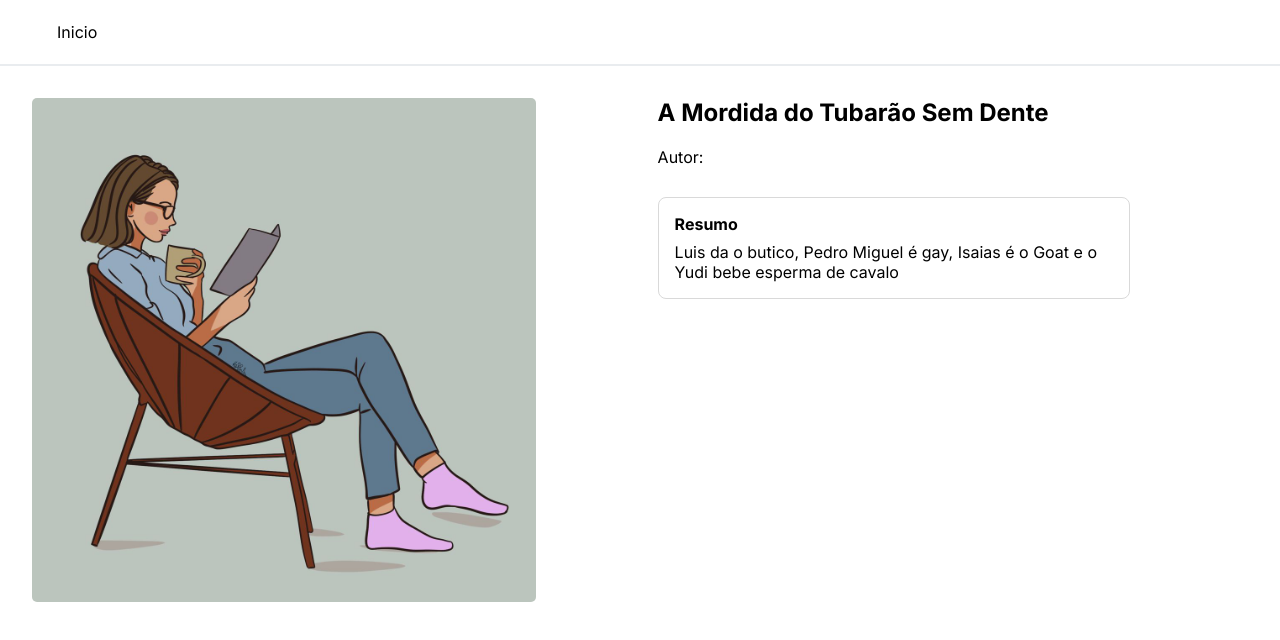
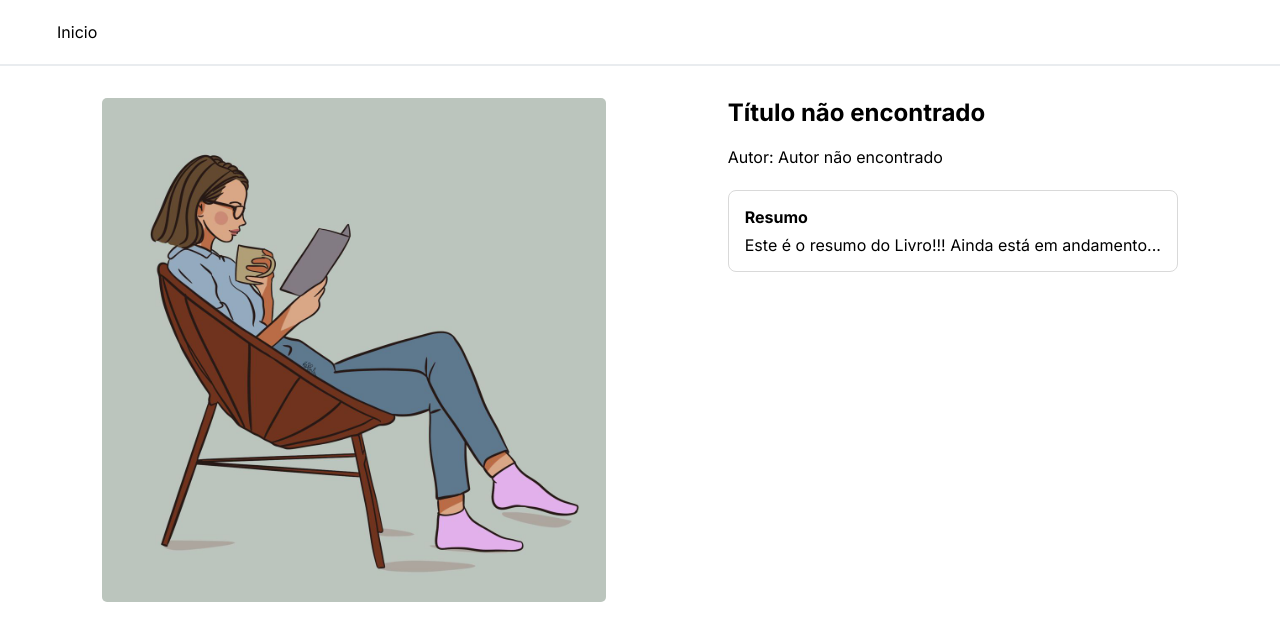
Before and after one commit to Isaias00C/Tree-Library, a plain HTML site: page FrontEnd/pages/livro.html in a window 1280 px wide. Drawn offline with Linux system fonts and the light colour scheme; some icons are missing.

Commit message:
Add livro.js, att pages and styles

```diff
--- /dev/null
+++ b/FrontEnd/JSs/livro.js
@@ -0,0 +1,23 @@
+ // Garante que o script só rode depois que a página carregar
+ document.addEventListener('DOMContentLoaded', () => {
+
+// 1. Pega os parâmetros da URL atual
+const params = new URLSearchParams(window.location.search);
+
+// 2. Extrai os valores de title e author
+const title = params.get('title');
+const author = params.get('author');
+
+// 3. Encontra os elementos no HTML pelos IDs que você acabou de criar
+const titleElement = document.getElementById('bookTitle');
+const authorElement = document.getElementById('bookAuthor');
+
+// 4. Preenche os elementos com os dados recebidos da URL
+if (titleElement) {
+    // Usa 'textContent' para inserir o texto de forma segura
+    titleElement.textContent = title || 'Título não encontrado';
+}
+if (authorElement) {
+    authorElement.textContent = author || 'Autor não encontrado';
+}
+});
--- a/FrontEnd/JSs/resultados.js
+++ b/FrontEnd/JSs/resultados.js
@@ -42,7 +42,7 @@ EmscriptenModule().then((Module) => {
     resultados.forEach((livro) => {
       const card = document.createElement("a")
       card.className = "book-card"
-      card.href = `livro.html?isbn=${encodeURIComponent(livro.isbn)}`
+      card.href = `livro.html?isbn=${encodeURIComponent(livro.isbn)}&title=${encodeURIComponent(livro.title)}&author=${encodeURIComponent(livro.author)}`
       card.innerHTML = `
         <div class="book-cover-placeholder">
           <img class="imageBook" src="../Assets/Imagem1.jpg" />
--- a/FrontEnd/pages/livro.html
+++ b/FrontEnd/pages/livro.html
@@ -12,6 +12,7 @@
 		/>
 		<link rel="stylesheet" href="../styles/stylesresults.css" />
 		<script src="https://unpkg.com/@phosphor-icons/web"></script>
+		<script src="../JSs/livro.js"></script>
 	</head>
 	<body>
 		<div class="ContainerTopPag">
@@ -22,15 +23,17 @@
 			<img src="../Assets/Imagem1.jpg" />
 			<div class="BookInfo">
 				<div class="NameEFilter">
-					<h1>A Mordida do Tubarão Sem Dente</h1>
+					<h1 id="bookTitle"></h1>
 					<br />
-					<p>Autor:</p>
+					<div>
+						<span style="white-space: nowrap;">Autor: </span>
+						<span style="white-space: nowrap;" id="bookAuthor"></span>
+					</div>
 				</div>
 				<div class="Resumo">
 					<h1>Resumo</h1>
 					<p>
-						Luis da o butico, Pedro Miguel é gay, Isaias é o Goat e o Yudi bebe
-						esperma de cavalo
+						Este é o resumo do Livro!!! Ainda está em andamento...
 					</p>
 				</div>
 			</div>
--- a/FrontEnd/styles/stylesresults.css
+++ b/FrontEnd/styles/stylesresults.css
@@ -220,7 +220,8 @@
 
 .Resumo {
   padding: 16px;
-  width: 80%;
+  width: 100%;
+  max-width: 500px !important;
   border: 1px solid #d9d9d9;
   border-radius: 8px;
   font-family: "Inter", sans-serif;
@@ -229,9 +230,13 @@
 .Resumo h1 {
   font-size: 16px;
   margin-bottom: 8px;
+  margin-top: 0;
 }
 
 .Resumo p {
+  white-space: normal;
+  overflow-wrap: break-word;
+  word-wrap: break-word;
   font-weight: 400;
 }
 
```
